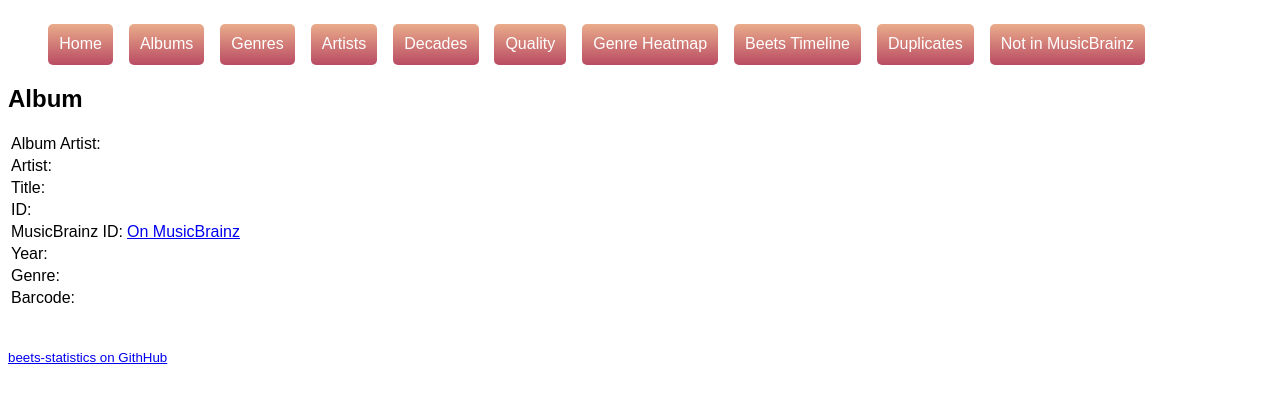
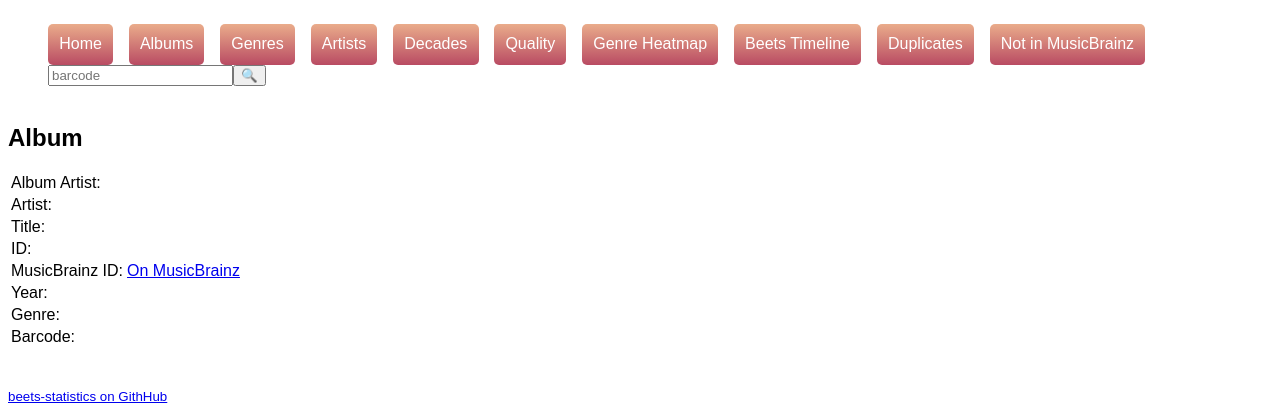
Before and after one commit to guerda/beets-statistics, a FastAPI app: template templates/album.html in a window 1280 px wide. Shown: the part 58-478 px from the top of the page. Run offline with FastAPI, Linux system fonts and the light colour scheme; the template is opened without the code that fills it, so the values that code supplies are empty; parts of the project's set-up code (start-up, migrations or seed data) failed here and were passed over; some libraries are stand-ins or nearby versions.

Commit message:
feat: search for barcode in navigation

```diff
--- a/templates/navigation.html
+++ b/templates/navigation.html
@@ -13,5 +13,6 @@
     <li><a href="/added-timeline">Beets Timeline</a></li>
     <li><a href="/duplicates">Duplicates</a></li>
     <li><a href="/not-in-mb">Not in MusicBrainz</a></li>
+    <li><form action="/album" method="get" ><input type="text" name="barcode" placeholder="barcode"/><button type="submit">🔍</button></form></li>
   </ul>
 </navigation>
```
